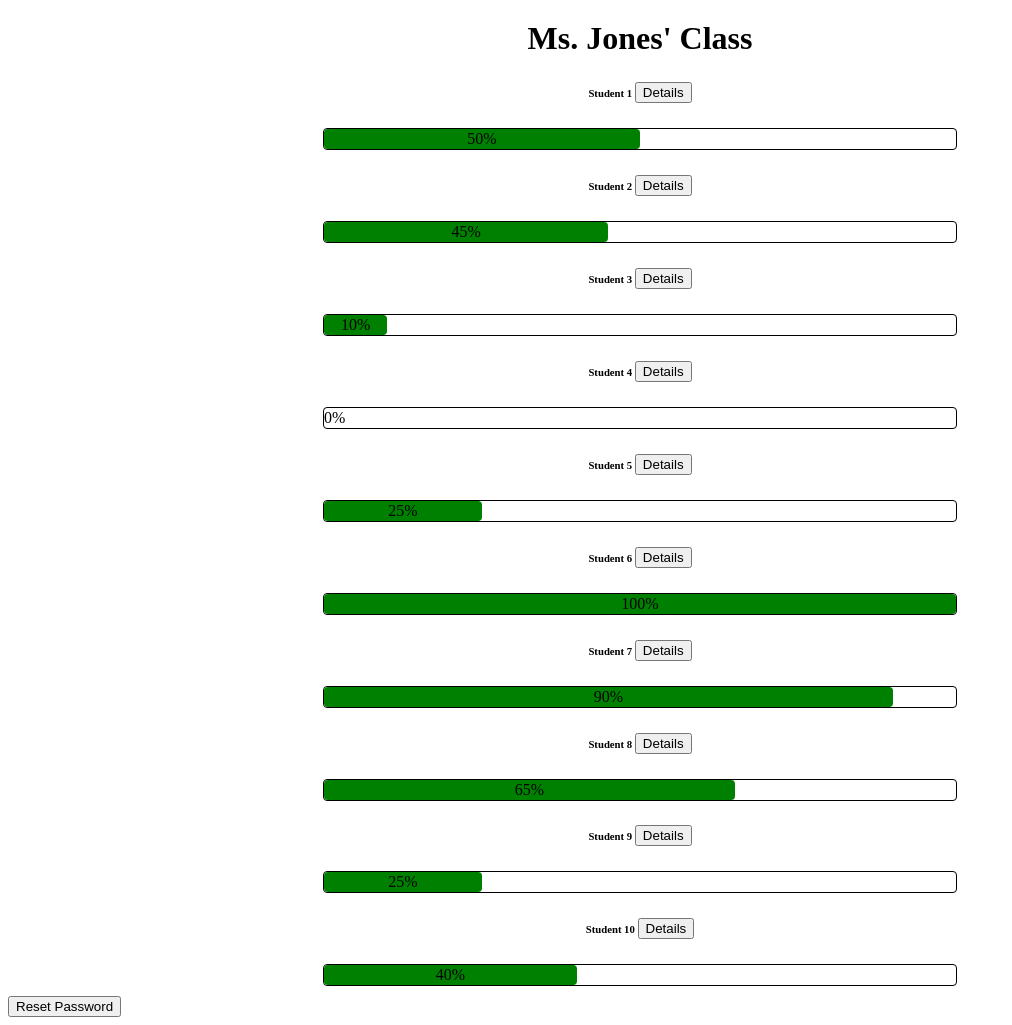
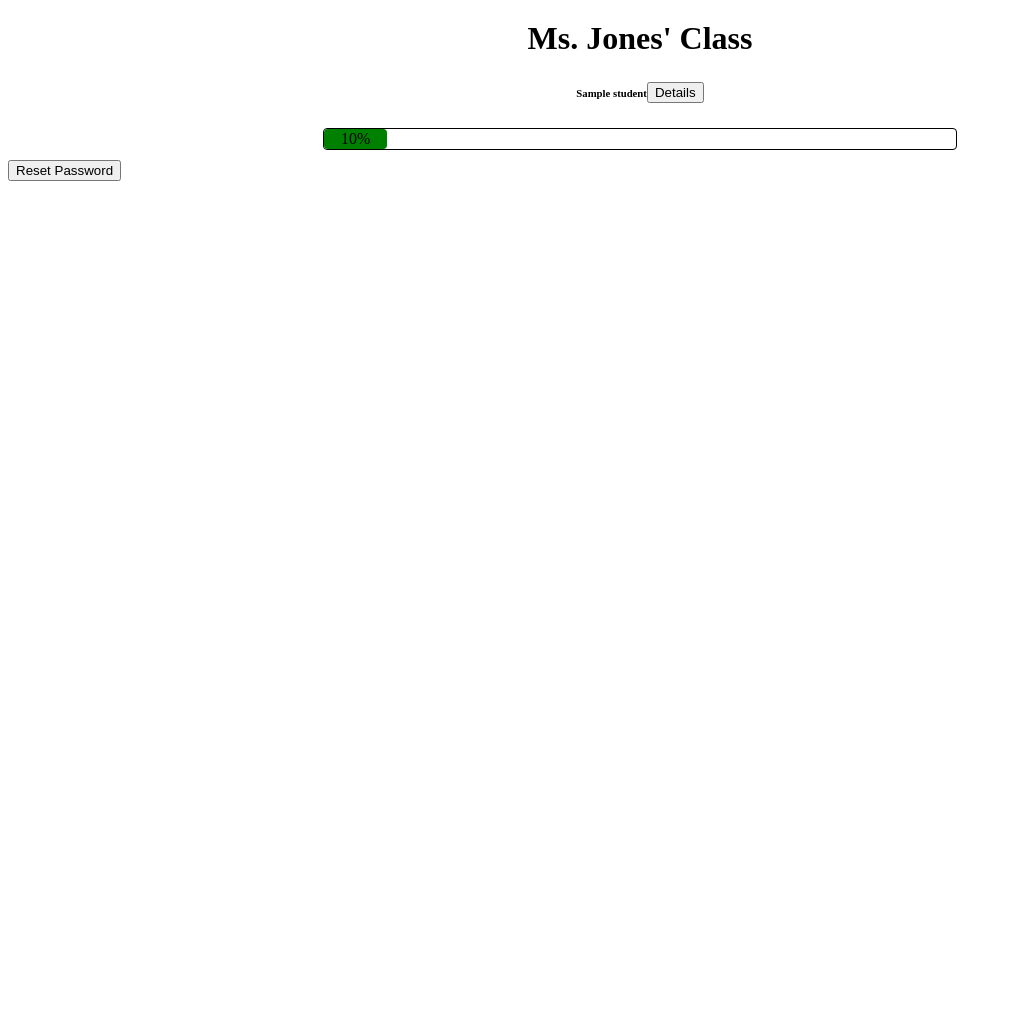
Before and after one commit to awesomelw/ProgressTracker, a Python web app: template templates/classroom.html in a window 1280 px wide. Shown: the whole page, without its empty margins (0-1012 px from the left). After the commit the page ends 181 px from the top, so only its background shows below. Run offline with Jinja, Linux system fonts and the light colour scheme; the template is opened without the code that fills it: most values are stand-ins (such as "Sample title", 1, 10 or a date in 2020).

Commit message:
Dynamic Pages

```diff
--- a/templates/classroom.html
+++ b/templates/classroom.html
@@ -26,108 +26,20 @@
             margin-top: 20px;
         }
     </style>
+    <title>Main Page</title>
     <h1>Ms. Jones' Class</h1>
-
+    {% for i in students %}
     <div class="student">
-        <h6>Student 1 <button>Details</button></h6>
+        <h6>{{i['student']}}<button>Details</button></h6>
         <div class="progress">
-            <div class="progressbar" id="progress1" style="width: 50%;">50%</div>
+            <div class="progressbar" id="progress1" style="width: {{i['progress']}}%;">{{i['progress']}}%</div>
         </div>
         <div id="details1" style="display: none;">
             *include details*
         </div>
     </div>
+    {% endfor %}
 
-    <div class="student">
-        <h6>Student 2 <button>Details</button></h6>
-        <div class="progress">
-            <div class="progressbar" id="progress2" style="width: 45%;">45%</div>
-        </div>
-        <div id="details1" style="display: none;">
-            *include details*
-        </div>
-    </div>
-
-    <div class="student">
-        <h6>Student 3 <button>Details</button></h6>
-        <div class="progress">
-            <div class="progressbar" id="progress3" style="width: 10%;">10%</div>
-        </div>
-        <div id="details1" style="display: none;">
-            *include details*
-        </div>
-    </div>
-
-    <div class="student">
-        <h6>Student 4 <button>Details</button></h6>
-        <div class="progress">
-            <div class="progressbar" id="progress4" style="width: 0%;">0%</div>
-        </div>
-        <div id="details1" style="display: none;">
-            *include details*
-        </div>
-    </div>
-
-    <div class="student">
-        <h6>Student 5 <button>Details</button></h6>
-        <div class="progress">
-            <div class="progressbar" id="progress5" style="width: 25%;">25%</div>
-        </div>
-        <div id="details1" style="display: none;">
-            *include details*
-        </div>
-    </div>
-
-
-    <div class="student">
-        <h6>Student 6 <button>Details</button></h6>
-        <div class="progress">
-            <div class="progressbar" id="progress6" style="width: 100%;">100%</div>
-        </div>
-        <div id="details1" style="display: none;">
-            *include details*
-        </div>
-    </div>
-
-    <div class="student">
-        <h6>Student 7 <button>Details</button></h6>
-        <div class="progress">
-            <div class="progressbar" id="progress7" style="width: 90%;">90%</div>
-        </div>
-        <div id="details1" style="display: none;">
-            *include details*
-        </div>
-    </div>
-
-    <div class="student">
-        <h6>Student 8 <button>Details</button></h6>
-        <div class="progress">
-            <div class="progressbar" id="progress8" style="width: 65%;">65%</div>
-        </div>
-        <div id="details1" style="display: none;">
-            *include details*
-        </div>
-    </div>
-
-    <div class="student">
-        <h6>Student 9 <button>Details</button></h6>
-        <div class="progress">
-            <div class="progressbar" id="progress9" style="width: 25%;">25%</div>
-        </div>
-        <div id="details1" style="display: none;">
-            *include details*
-        </div>
-    </div>
-
-    <div class="student">
-        <h6>Student 10 <button>Details</button></h6>
-        <div class="progress">
-            <div class="progressbar" id="progress10" style="width: 40%;">40%</div>
-        </div>
-        <div id="details1" style="display: none;">
-            *include details*
-        </div>
-    </div>
 
     <button>Reset Password</button></h6>
 
```
Also changed, not shown: main.py (+24 -20 lines), templates/leaderboard.html (+6 -5 lines).
